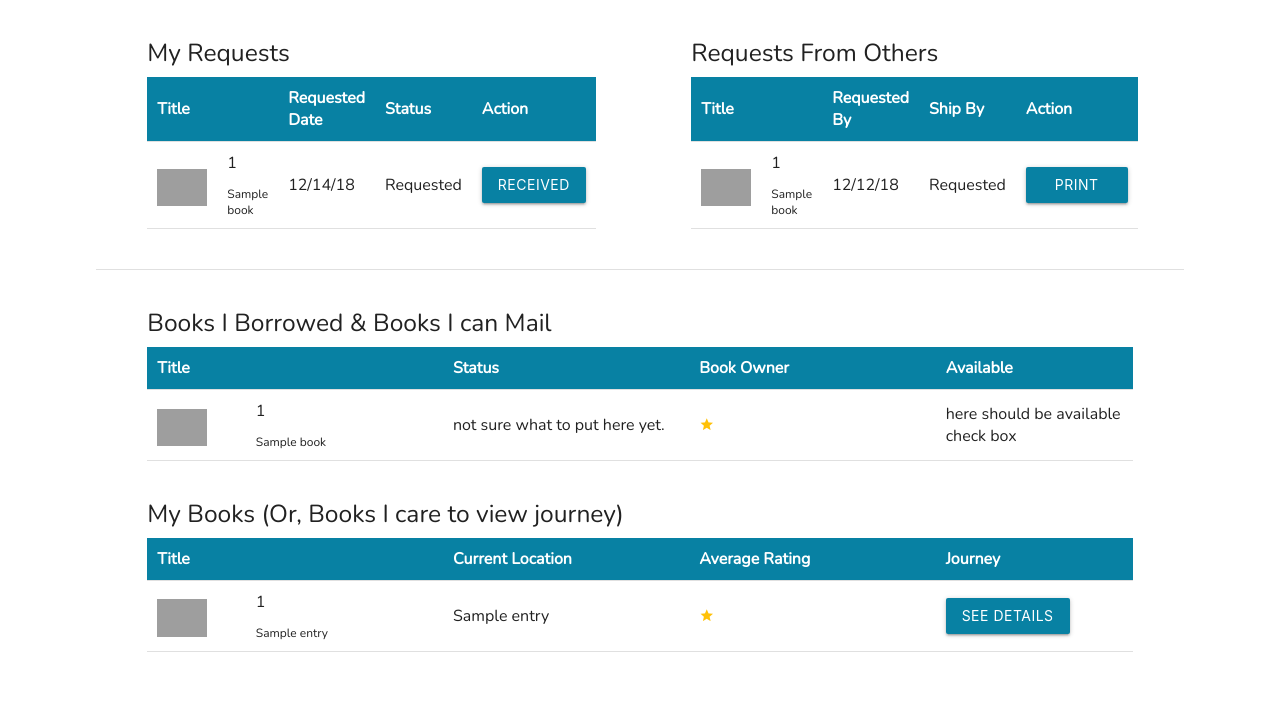
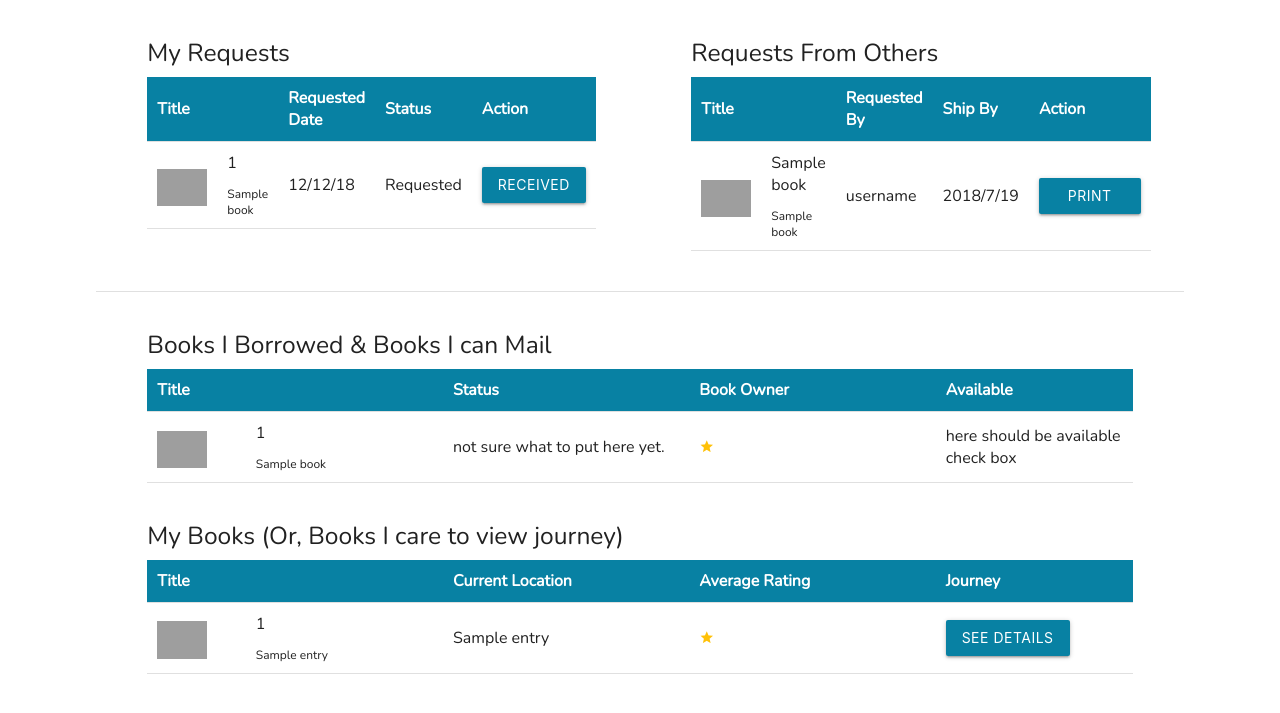
Before and after one commit to carinasauter/Bookchain, a Flask app: template app/templates/dashboard.html in a window 1280 px wide. Shown: the part 64-777 px from the top of the page. Run offline with Flask 2, Linux system fonts and the light colour scheme; the template is opened without the code that fills it: most values are stand-ins (such as "Sample title", 1, 10 or a date in 2020); some libraries are stand-ins or nearby versions; grey boxes are pictures that could not be loaded.

Commit message:
update dashboard

```diff
--- a/app/templates/dashboard.html
+++ b/app/templates/dashboard.html
@@ -19,12 +19,11 @@
             </tr>
             {% for book in my_requests %}
             <tr>
-              <td class = "hidden">{{book[4]}}</td>
               <td><img src="{{book[2]}}"></td>
               <td>{{book[0]}}<p>{{book[1]}}</p></td>
-              <td>12/14/18</td>
+              <td>12/12/18</td>
               <td>Requested</td>
-              <td><button class="btn" id="receive-book">Received Book</button></td>
+              <td><button class="btn">Received Book</button></td>
             </tr>
             {% endfor %}
            </table>
@@ -48,10 +47,10 @@
                 </tr>
                 {% for book in requests_from_others %}
                 <tr>
-                    <td><img src="{{book[2]}}"></td>
-                    <td>{{book[0]}}<p>{{book[1]}}</p></td>
-                    <td>12/12/18</td>
-                    <td>Requested</td>
+                    <td><img src="{{book[3]}}"></td>
+                    <td>{{book[1]}}<p>{{book[2]}}</p></td>
+                    <td>username</td>
+                    <td>2018/7/19</td>
                     <td><button class="btn labelprint">Print Shipping Label</button></td>
                 </tr>
                 {% endfor %}
@@ -63,7 +62,7 @@
 <div class="divider"></div>
 <div class="col l12 left-align">
     <section class="books-borrowed">
-        <h5>Books I Borrowed &#38; Books I can Mail</h5>
+        <h5>Books I Borrowed & Books I can Mail</h5>
         <table>
             <col width="10%">
             <col width="20%">
```
Also changed, not shown: database.db.
